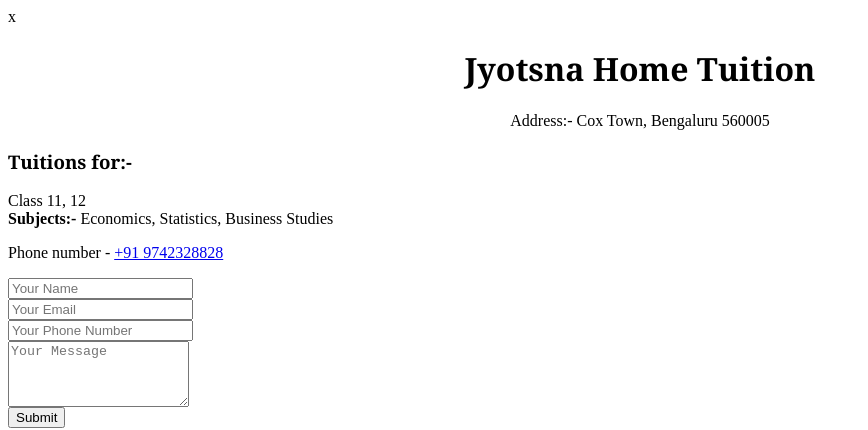
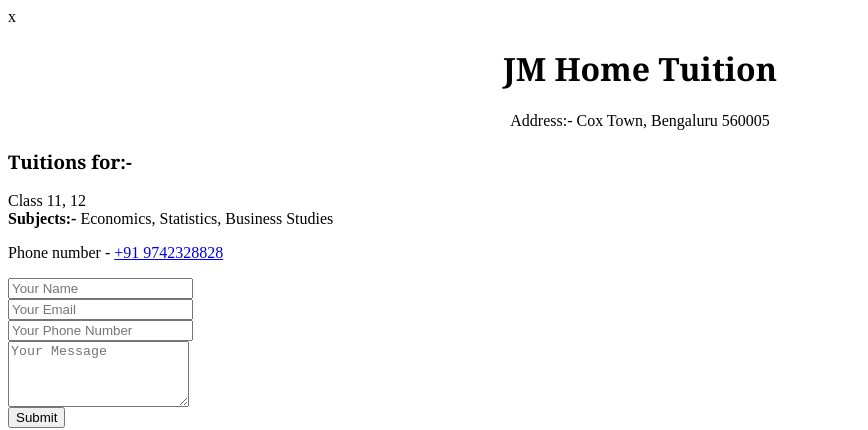
Before and after one commit to JyotsnaHomeTuition/HomeTuitionHtml, a plain HTML site: page index.html in a window 1280 px wide. Shown: the top 430 px of the page, without its empty margins (0-868 px from the left). Drawn offline with Linux system fonts and the light colour scheme.

Commit message:
JM change

```diff
--- a/index.html
+++ b/index.html
@@ -1,12 +1,12 @@
 <html>
 <head>
 <meta name="viewport" content="width=device-width, initial-scale=1.0">x
-<title>Jyotsna Home Tuition
+<title>JM Home Tuition
 </title>
 </head>
 <body>
 <h1 style="text-align: center; font-family: Georgia, serif;">
-Jyotsna Home Tuition
+JM Home Tuition
 </h1>
 <div style="text-align: center;">
 Address:- Cox Town, Bengaluru 560005
```
